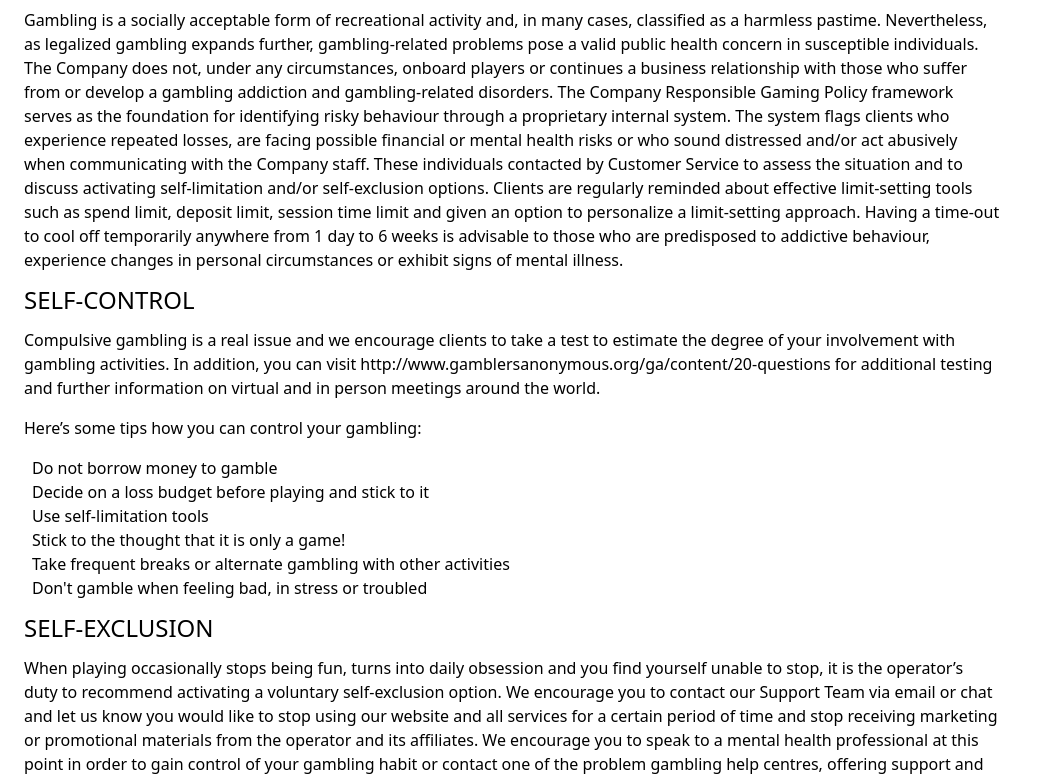
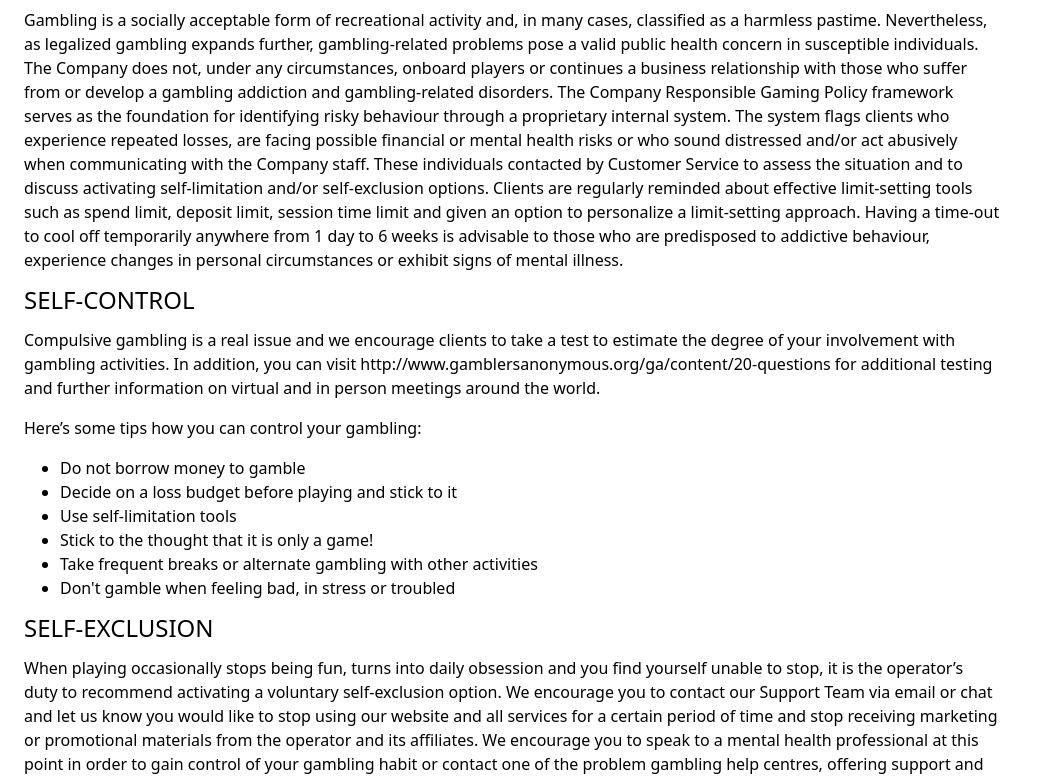
Before and after one commit to gautamdheer/gautamdheer.github.io, a plain HTML site: page anna2/responsible-gambling.html in a window 1280 px wide. Shown: the part 432-1212 px from the top of the page, without its empty margins (0-1038 px from the left). Drawn offline with nearby package versions, Linux system fonts and the light colour scheme.

```diff
--- a/anna2/responsible-gambling.html
+++ b/anna2/responsible-gambling.html
@@ -72,7 +72,7 @@
             <p class="py-4">
                 Here’s some tips how you can control your gambling:
             </p>
-            <ul class="px-2">
+            <ul class="px-2 list-disc pl-9">
                 <li>Do not borrow money to gamble</li>
                 <li>Decide on a loss budget before playing and stick to it</li>
                 <li>Use self-limitation tools</li>
```
Also changed, not shown: anna2/privacy.html (+0 -1 lines).
